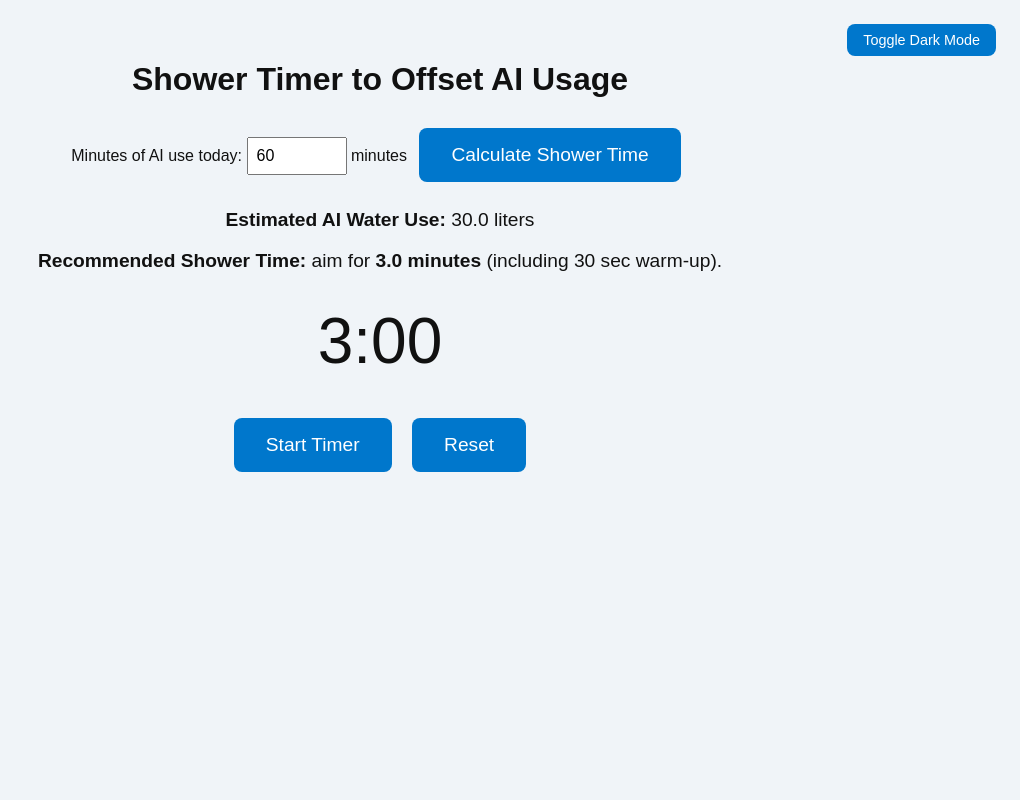
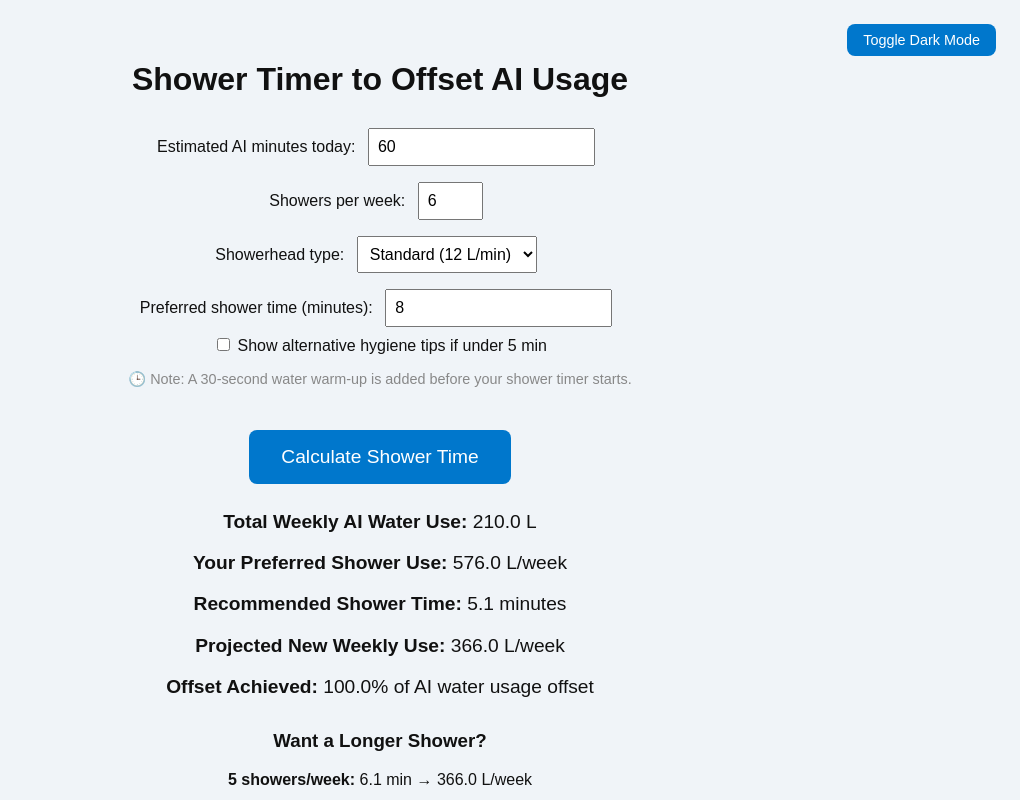
Before and after one commit to uncloudedmusic/shower-timer, a plain HTML site: page index.html in a window 1280 px wide. Both pictures are taken after a click on the button "Calculate Shower Time". Shown: the top 800 px of the page, without its empty margins (260-1280 px from the left). Drawn offline with Linux system fonts and the light colour scheme.

Commit message:
Update index.html

```diff
--- a/index.html
+++ b/index.html
@@ -43,14 +43,17 @@
     button:hover {
       background-color: var(--btn-hover);
     }
-    input[type="number"] {
+    input[type="number"], select {
       padding: 0.5rem;
       font-size: 1rem;
-      width: 5rem;
+      margin: 0.5rem;
     }
     #results {
       font-size: 1.2rem;
       margin-top: 1rem;
+    }
+    #adjustments {
+      margin-top: 2rem;
     }
     #darkToggle {
       position: absolute;
@@ -59,18 +62,41 @@
       font-size: 0.9rem;
       padding: 0.5rem 1rem;
     }
+    .warmup-note {
+      font-size: 0.9rem;
+      color: #888;
+      margin-top: 1rem;
+      margin-bottom: 1rem;
+      display: block;
+    }
   </style>
 </head>
 <body>
   <button id="darkToggle">Toggle Dark Mode</button>
   <h1>Shower Timer to Offset AI Usage</h1>
 
-  <label for="aiMinutes">Minutes of AI use today:</label>
-  <input type="number" id="aiMinutes" value="60" min="1"> minutes
+  <label for="aiMinutes">Estimated AI minutes today:</label>
+  <input type="number" id="aiMinutes" value="60" min="1">
+  <br>
+  <label for="showerDays">Showers per week:</label>
+  <input type="number" id="showerDays" value="6" min="1" max="7">
+  <br>
+  <label for="showerRate">Showerhead type:</label>
+  <select id="showerRate">
+    <option value="12">Standard (12 L/min)</option>
+    <option value="7">Low-flow (7 L/min)</option>
+  </select>
+  <br>
+  <label for="preferredTime">Preferred shower time (minutes):</label>
+  <input type="number" id="preferredTime" value="8" min="1">
+  <br>
+  <label><input type="checkbox" id="altHygiene"> Show alternative hygiene tips if under 5 min</label>
+  <br>
+  <span class="warmup-note">🕒 Note: A 30-second water warm-up is added before your shower timer starts.</span>
+  <br>
   <button onclick="calculateOffset()">Calculate Shower Time</button>
-
   <div id="results"></div>
-
+  <div id="adjustments"></div>
   <div id="time">--:--</div>
   <button onclick="startTimer()">Start Timer</button>
   <button onclick="resetTimer()">Reset</button>
@@ -85,7 +111,6 @@
     document.getElementById('darkToggle').onclick = () => {
       document.body.classList.toggle('dark');
     };
-
     if (window.matchMedia('(prefers-color-scheme: dark)').matches) {
       document.body.classList.add('dark');
     }
@@ -93,14 +118,10 @@
     function startTimer() {
       clearInterval(timer);
       updateDisplay();
-
       timer = setInterval(() => {
         totalSeconds--;
         updateDisplay();
-
-        if (totalSeconds === 60) {
-          document.getElementById('warningSound').play();
-        }
+        if (totalSeconds === 60) document.getElementById('warningSound').play();
         if (totalSeconds <= 0) {
           clearInterval(timer);
           document.getElementById('endSound').play();
@@ -121,19 +142,41 @@
 
     function calculateOffset() {
       const aiMinutes = parseInt(document.getElementById('aiMinutes').value);
-      const litersPerMinuteAI = 0.5; // aggressive estimate
-      const waterToOffset = aiMinutes * litersPerMinuteAI;
-      const showerRate = 12; // liters/minute (regular showerhead)
-      const recommendedShowerTime = waterToOffset / showerRate;
-      const warmupBuffer = 0.5; // 30 seconds
-      const adjustedTime = recommendedShowerTime + warmupBuffer;
+      const showerDays = parseInt(document.getElementById('showerDays').value);
+      const rate = parseFloat(document.getElementById('showerRate').value);
+      const preferredTime = parseFloat(document.getElementById('preferredTime').value);
+      const altHygiene = document.getElementById('altHygiene').checked;
 
-      totalSeconds = Math.round(adjustedTime * 60);
+      const waterToOffset = aiMinutes * 0.5 * 7;
+      const preferredWeeklyUse = preferredTime * rate * showerDays;
+      const savingsPerWeek = preferredWeeklyUse - waterToOffset;
+
+      const recommendedDailyTime = Math.max((preferredWeeklyUse - waterToOffset) / (rate * showerDays), 4);
+      const recommendedWeeklyUse = recommendedDailyTime * rate * showerDays;
+      const actualOffset = preferredWeeklyUse - recommendedWeeklyUse;
+      const percentOffset = Math.min((actualOffset / waterToOffset) * 100, 100);
+
+      totalSeconds = Math.round(recommendedDailyTime * 60) + 30;
       updateDisplay();
 
-      document.getElementById('results').innerHTML =
-        `<p><strong>Estimated AI Water Use:</strong> ${waterToOffset.toFixed(1)} liters</p>
-         <p><strong>Recommended Shower Time:</strong> aim for <strong>${adjustedTime.toFixed(1)} minutes</strong> (including 30 sec warm-up).</p>`;
+      let msg = `<p><strong>Total Weekly AI Water Use:</strong> ${waterToOffset.toFixed(1)} L</p>
+                 <p><strong>Your Preferred Shower Use:</strong> ${preferredWeeklyUse.toFixed(1)} L/week</p>
+                 <p><strong>Recommended Shower Time:</strong> ${recommendedDailyTime.toFixed(1)} minutes</p>
+                 <p><strong>Projected New Weekly Use:</strong> ${recommendedWeeklyUse.toFixed(1)} L/week</p>
+                 <p><strong>Offset Achieved:</strong> ${percentOffset.toFixed(1)}% of AI water usage offset</p>`;
+
+      if (recommendedDailyTime < 5 && altHygiene) {
+        msg += `<p><em>Tip:</em> Try rinse-only, sponge bath, or dry shampoo to stay fresh and reduce water use.</p>`;
+      }
+      document.getElementById('results').innerHTML = msg;
+
+      let adjustmentsHTML = '<h3>Want a Longer Shower?</h3>';
+      for (let altDays = showerDays - 1; altDays >= 3; altDays--) {
+        const altTime = Math.max((preferredWeeklyUse - waterToOffset) / (rate * altDays), 4);
+        const altWeekly = altTime * rate * altDays;
+        adjustmentsHTML += `<p><strong>${altDays} showers/week:</strong> ${altTime.toFixed(1)} min → ${altWeekly.toFixed(1)} L/week</p>`;
+      }
+      document.getElementById('adjustments').innerHTML = adjustmentsHTML;
     }
   </script>
 </body>
```
